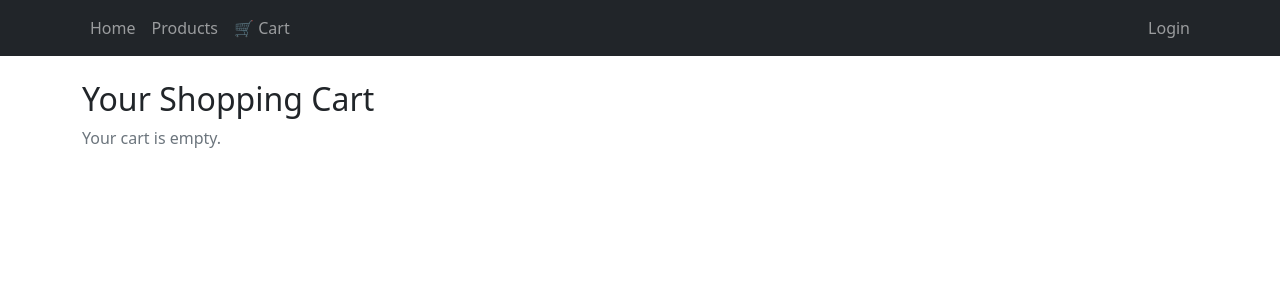
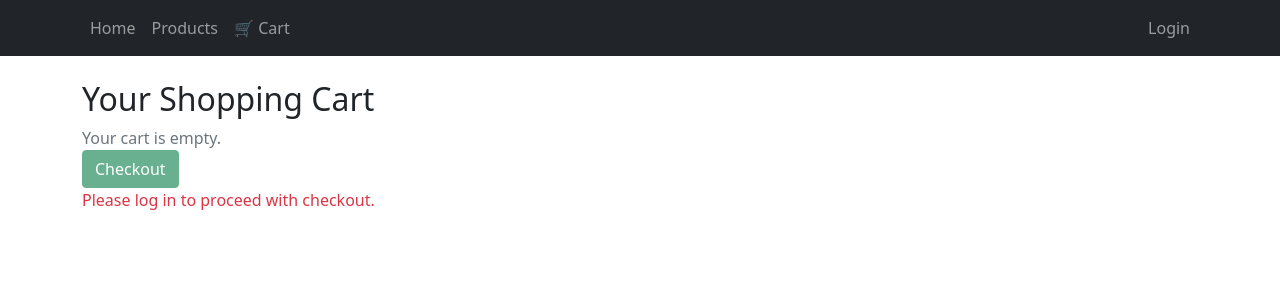
Before and after one commit to TCodingGuru/pc-shop-frontend, a Vue app: page /cart in a window 1280 px wide. Shown: the top 300 px of the page. Built offline with nearby package versions, Linux system fonts and the light colour scheme.

Commit message:
logged in state
need to be logged in to buy something

```diff
--- a/src/components/Cart.vue
+++ b/src/components/Cart.vue
@@ -20,6 +20,12 @@
 
       <h4 class="text-end">Total: € {{ totalPrice.toFixed(2) }}</h4>
     </div>
+    <button class="btn btn-success" @click="checkout" :disabled="!isLoggedIn">
+      Checkout
+    </button>
+    <p v-if="!isLoggedIn" class="text-danger">
+      Please log in to proceed with checkout.
+    </p>
   </div>
 </template>
 
@@ -34,6 +40,9 @@ export default {
   computed: {
     totalPrice() {
       return this.cart.reduce((total, item) => total + item.price * item.quantity, 0);
+    },
+    isLoggedIn() {
+      return this.$store.state.logged_in === true;
     },
   },
   methods: {
@@ -62,6 +71,20 @@ export default {
     saveCart() {
       localStorage.setItem("cart", JSON.stringify(this.cart));
     },
+    async checkout() {
+      try {
+        const response = await axios.post('/checkout', {
+          cart: this.$store.getters.cartItems,
+          username: this.$store.state.username
+        });
+        alert("Invoice sent to your email!");
+        this.$store.commit('clearCart');
+        this.$router.push('/');
+      } catch (error) {
+        console.error("Checkout failed:", error);
+        alert("Checkout failed. Please try again.");
+      }
+    },
   },
   mounted() {
     this.loadCart();
```
